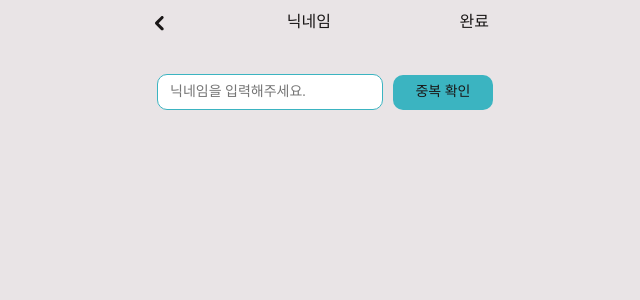
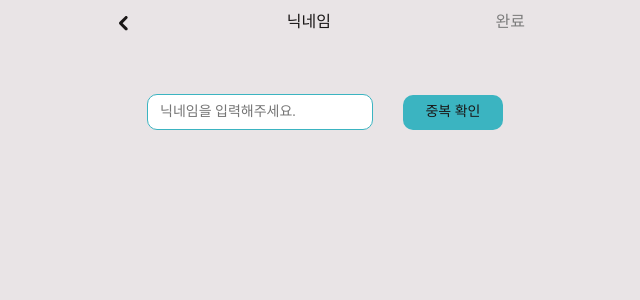
Before and after one commit to FRONTENDBOOTCAMP-12th/HobbyDobby-3rd, a React (Vite) app: page /mypage-edit-nickname in a window 1280 px wide. Shown: the top 300 px of the page, without its empty margins (315-955 px from the left). Built offline with nearby package versions, Linux system fonts and the light colour scheme; no server answers.

Commit message:
[Feat] 마이페이지 칭호&닉네임 수정 페이지 구현
- 유저 칭호 db 연결
- 닉네임 중복 확인 및 버튼 활성화 조건 구현

```diff
--- a/src/components/MyPage/EditNameHeader.tsx
+++ b/src/components/MyPage/EditNameHeader.tsx
@@ -2,14 +2,21 @@ import { Link } from 'react-router';
 import LeftArrow from '/assets/left-arrow.svg';
 import './styles/my-page-edit-name-header.css';
 
-function EditNameHeader({ header }: { header: string }) {
+interface EditNameHeaderProps {
+  header: string;
+  isDisabled: boolean;
+}
+
+function EditNameHeader({ header, isDisabled }: EditNameHeaderProps) {
   return (
     <div className="edit-name-header">
       <Link to="/mypage" aria-label="뒤로 가기">
         <img src={LeftArrow} alt="" />
       </Link>
       <span>{header}</span>
-      <button type="submit">완료</button>
+      <button type="submit" disabled={isDisabled}>
+        완료
+      </button>
     </div>
   );
 }
--- a/src/components/MyPage/styles/my-page-edit-name-header.css
+++ b/src/components/MyPage/styles/my-page-edit-name-header.css
@@ -4,9 +4,14 @@
   width: 100%;
   justify-content: space-between;
   padding: 10px;
+  margin-bottom: 1.25rem;
 
   button {
     border: 0;
     background-color: transparent;
+
+    &:disabled {
+      color: #7d7d7d;
+    }
   }
 }
--- a/src/lib/api.ts
+++ b/src/lib/api.ts
@@ -160,6 +160,15 @@ export const getUserGem = async (userId: string) => {
   return data?.[0].gem;
 };
 
+export const getUserTitles = async (userId: string) => {
+  const { data, error } = await supabase
+    .from('user_having_titles')
+    .select('id,title')
+    .eq('user_id', userId);
+
+  return { data, error };
+};
+
 /* -------------------------------------------------------------------------- */
 /*                                   update                                   */
 /* -------------------------------------------------------------------------- */
@@ -251,7 +260,7 @@ export const fetchItems = async (): Promise<Item[]> => {
     return [];
   }
   return data as Item[];
-}
+};
 
 export const insertUserAchievement = async (
   // 유저 업적 데이터를 저장
--- a/src/pages/mypage-edit-nickname/index.tsx
+++ b/src/pages/mypage-edit-nickname/index.tsx
@@ -4,14 +4,48 @@ import { ID_REGEX } from '@/utils/form';
 import './style.css';
 import { useState } from 'react';
 import { useNavigate } from 'react-router';
+import { isUserInputDuplicate } from '@/lib/api';
+import Swal from 'sweetalert2';
 
 function MypageEditNickname() {
   const navigate = useNavigate();
   const [nickname, setNickname] = useState<string>('');
+  const [isDuplicate, setIsDuplicate] = useState<boolean>(true);
 
   const handleChange = (e: React.ChangeEvent<HTMLInputElement>) => {
     setNickname(e.target.value);
   };
+
+  const handleCheckDuplicate = async () => {
+    if (nickname && ID_REGEX.test(nickname)) {
+      const isDuplicated = await isUserInputDuplicate('nickname', nickname);
+
+      if (isDuplicated) {
+        setNickname('');
+        await Swal.fire({
+          icon: 'warning',
+          text: '중복된 닉네임입니다.',
+          confirmButtonColor: `var(--primary-color)`,
+          heightAuto: false,
+        });
+      } else {
+        setIsDuplicate(false);
+
+        await Swal.fire({
+          icon: 'success',
+          text: '사용 가능한 닉네임입니다.',
+          confirmButtonColor: `var(--primary-color)`,
+          heightAuto: false,
+        });
+      }
+    }
+  };
+
+  const isDisabled = !(
+    nickname !== '' &&
+    !isDuplicate &&
+    ID_REGEX.test(nickname)
+  );
 
   const handleSubmit = (e: React.FormEvent<HTMLFormElement>) => {
     e.preventDefault();
@@ -20,7 +54,7 @@ function MypageEditNickname() {
 
   return (
     <form className="edit-nickname__form" onSubmit={handleSubmit}>
-      <EditNameHeader header="닉네임" />
+      <EditNameHeader header="닉네임" isDisabled={isDisabled} />
       <FormInput
         type="text"
         label="닉네임"
@@ -31,6 +65,7 @@ function MypageEditNickname() {
         alertMessage="최소 6자가 필요합니다."
         regex={ID_REGEX}
         checkDuplicateButton={true}
+        onClick={handleCheckDuplicate}
       />
     </form>
   );
--- a/src/pages/mypage-edit-nickname/style.css
+++ b/src/pages/mypage-edit-nickname/style.css
@@ -1,6 +1,10 @@
 .edit-nickname__form {
+  min-width: 22.5rem;
+  width: 100%;
+
   .form-input__wrapper {
     justify-content: center;
+    gap: 1.875rem;
     padding-top: 30px;
   }
 
--- a/src/pages/mypage-edit-title/index.tsx
+++ b/src/pages/mypage-edit-title/index.tsx
@@ -1,26 +1,19 @@
 import EditNameHeader from '@/components/MyPage/EditNameHeader';
 import './style.css';
-import { useState } from 'react';
+import { useCallback, useState } from 'react';
 import { useNavigate } from 'react-router';
-
-const exampleData = [
-  {
-    id: 1,
-    title: '새싹',
-  },
-  {
-    id: 2,
-    title: '책 수집가',
-  },
-  {
-    id: 3,
-    title: '모험가',
-  },
-];
+import { useUserStore } from '@/stores/user';
+import useFetchData from '@/hooks/useFetchData';
+import { getUserTitles } from '@/lib/api';
 
 function MypageEditTitle() {
   const navigate = useNavigate();
+  const userId = useUserStore((state) => state.uid);
   const [checkedTitle, setCheckedTitle] = useState<string>();
+
+  const fetchTitles = useCallback(() => getUserTitles(userId), [userId]);
+  const { data } = useFetchData(fetchTitles, userId);
+  const titles = data?.data;
 
   const handleChange = (e: React.ChangeEvent<HTMLInputElement>) => {
     setCheckedTitle(e.target.id);
@@ -34,7 +27,7 @@ function MypageEditTitle() {
   return (
     <form className="edit-title__form" onSubmit={handleSubmit}>
       <EditNameHeader header="칭호" />
-      {exampleData.map((data) => (
+      {titles?.map((data) => (
         <div className="edit-title__container" key={data.id}>
           <label htmlFor={data.title}>{data.title}</label>
           <input
--- a/src/pages/mypage-edit-title/style.css
+++ b/src/pages/mypage-edit-title/style.css
@@ -11,7 +11,7 @@
   width: 100%;
   display: flex;
   justify-content: space-between;
-  padding-inline: 20px;
+  padding-inline: 1.25rem;
 
   /* 라디오 버튼 커스텀 */
   input[type='radio'] {
```
